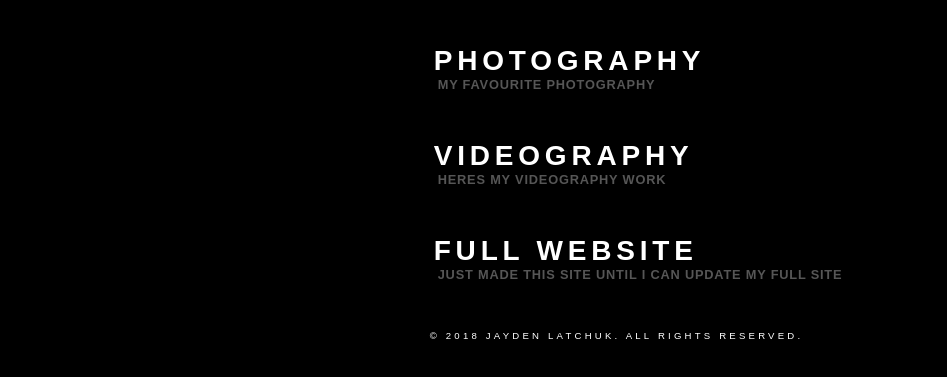
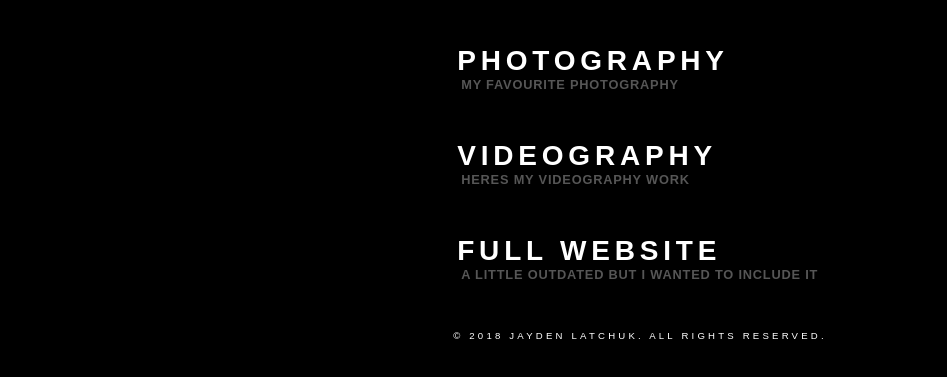
Before and after one commit to Jaadawg/temp-portfolio-2018, a plain HTML site: page index.html in a window 1280 px wide. Shown: the part 419-796 px from the top of the page, without its empty margins (0-947 px from the left). Drawn offline with Linux system fonts and the light colour scheme; a web font is replaced by a local one.

Commit message:
Small wording edit

```diff
--- a/index.html
+++ b/index.html
@@ -24,7 +24,7 @@
 					</a>
 					<a class="menu__item" href="https://www.jaydenlatchuk.com/index.php" target="_blank">
 						<span class="menu__item-name">Full Website</span>
-						<span class="menu__item-label">Just made this site until I can update my full site</span>
+						<span class="menu__item-label">A little outdated but I wanted to include it</span>
 					</a>
 				</nav>
 				<p style="text-align: left; font-size: 0.6rem; text-transform: uppercase; letter-spacing: 0.2rem; margin-bottom: 1rem;">© 2018 Jayden Latchuk. All rights reserved.</p>
```
